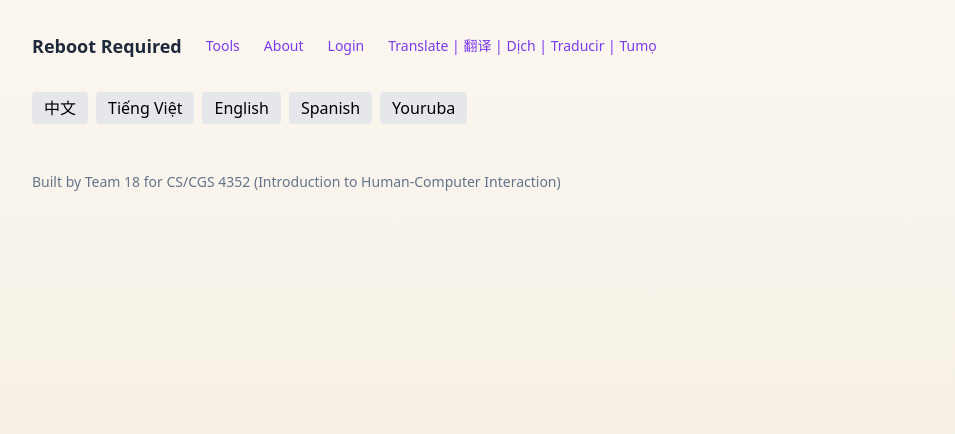
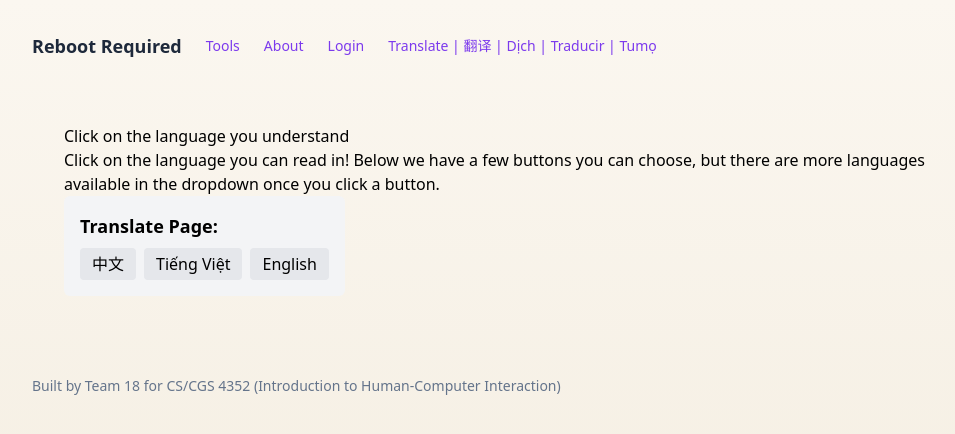
Before and after one commit to miamoore-prog/CS4352-Team18-Site, a Next.js app: page /translate in a window 1280 px wide. Shown: the top 434 px of the page, without its empty margins (112-1067 px from the left). Built offline with nearby package versions, Linux system fonts and the light colour scheme.

Commit message:
translate page

```diff
--- a/app/translate/page.js
+++ b/app/translate/page.js
@@ -1,38 +1,27 @@
 "use client";
+import { useEffect, useState } from "react";
+import Script from "next/script";
 
+export default function Page() {
+  return (
+    <main className="p-8">
+      <h1>Click on the language you understand</h1>
+      <p>
+        Click on the language you can read in! Below we have a few buttons you can choose,
+        but there are more languages available in the dropdown once you click a button.
+      </p>
+      <TranslateWidget />
+    </main>
+  );
+}
 
-<h1>
-
-    Click on the language you want to read in!
-</h1>
-
-
-
-
-
-
-
-import { useEffect, useState } from "react";
-
-export default function TranslateButton() {
+function TranslateWidget() {
   const [ready, setReady] = useState(false);
 
   useEffect(() => {
 
-    if (typeof window === "undefined") return;
-
-    // If Google Translate script not yet added, add it
-    if (!document.querySelector("#google-translate-script")) {
-      const script = document.createElement("script");
-      script.id = "google-translate-script";
-      script.src =
-        "https://translate.google.com/translate_a/element.js?cb=googleTranslateElementInit";
-      script.async = true;
-      document.body.appendChild(script);
-    }
-
-
     window.googleTranslateElementInit = () => {
+      console.log("Google Translate Successful");
       if (window.google?.translate) {
         new window.google.translate.TranslateElement(
           {
@@ -58,12 +47,20 @@ export default function TranslateButton() {
   };
 
   return (
-    <div>
-      {/* Hidden Google container (used internally by the script) */}
+    <div className="p-4 bg-gray-100 rounded-md inline-block">
+      {/*  Google Translate script loaded here safely */}
+      <Script
+        id="google-translate-script"
+        src="https://translate.google.com/translate_a/element.js?cb=googleTranslateElementInit"
+        strategy="afterInteractive"
+      />
+
+      <h2 className="text-lg font-semibold mb-2">Translate Page:</h2>
+
+      {/* Hidden container required for Google widget */}
       <div id="google_translate_element" style={{ display: "none" }}></div>
 
-      {/* the main language buttons */}
-      <div className="flex gap-2">
+      <div className="flex gap-2 flex-wrap mt-2">
         <button
           onClick={() => handleTranslate("zh-CN")}
           disabled={!ready}
@@ -85,26 +82,6 @@ export default function TranslateButton() {
         >
           English
         </button>
-
-        <button
-          onClick={() => handleTranslate("ja")}
-          disabled={!ready}
-          className="px-3 py-1 bg-gray-200 hover:bg-gray-300 rounded"
-        >
-          Spanish
-        </button>
-
-        <button
-          onClick={() => handleTranslate("fr")}
-          disabled={!ready}
-          className="px-3 py-1 bg-gray-200 hover:bg-gray-300 rounded"
-        >
-          Youruba
-        </button>
-
-
-
-
       </div>
     </div>
   );
```
